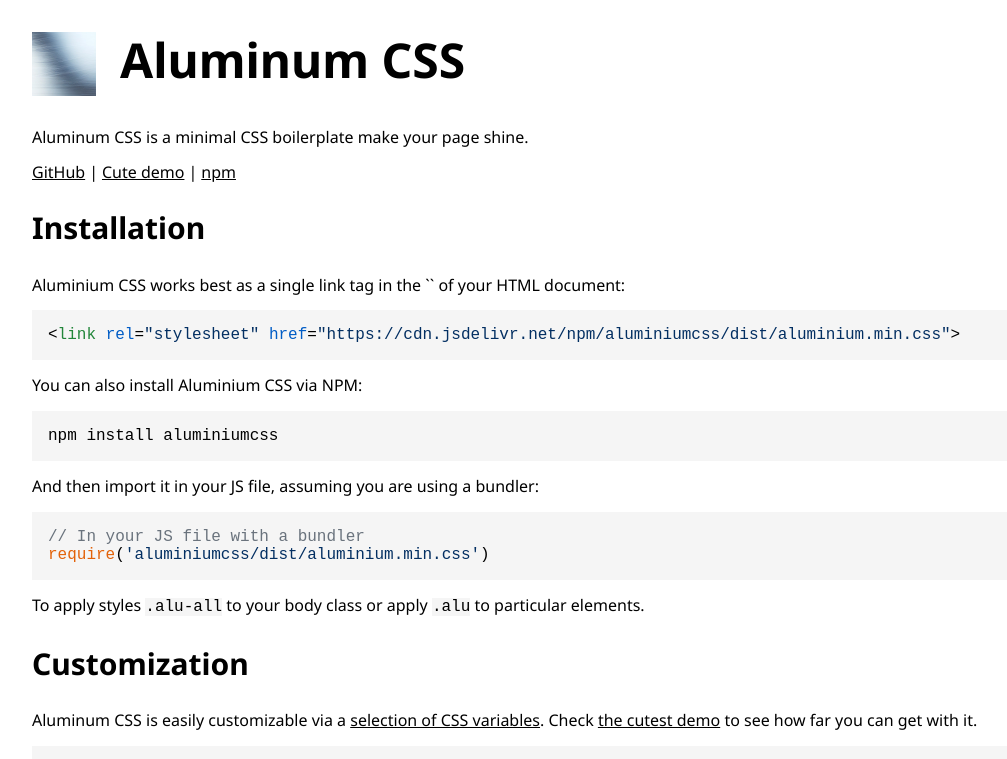
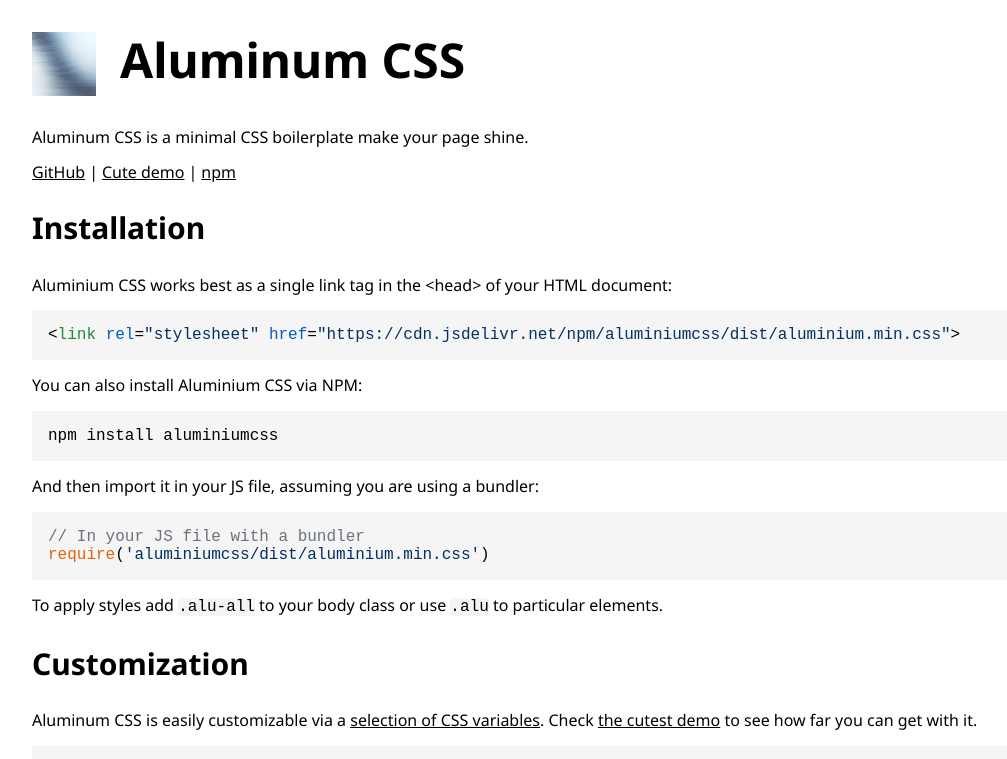
Before and after one commit to pr0gramista/aluminiumcss, a website: page index.html in a window 1280 px wide. Shown: the top 759 px of the page, without its empty margins (16-1023 px from the left). Drawn offline with nearby package versions, Linux system fonts and the light colour scheme.

Commit message:
Improve docs

```diff
--- a/index.html
+++ b/index.html
@@ -35,7 +35,7 @@
         <a href="https://www.npmjs.com/package/aluminiumcss">npm</a>
       </div>
       <h3 id="installation">Installation</h3>
-      <p>Aluminium CSS works best as a single link tag in the `<head>` of your HTML document:</p>
+      <p>Aluminium CSS works best as a single link tag in the &lt;head&gt; of your HTML document:</p>
       <pre><code class="language-html">&lt;link rel="stylesheet" href="https://cdn.jsdelivr.net/npm/aluminiumcss/dist/aluminium.min.css"&gt;</pre></code>
       <p>
         You can also install Aluminium CSS via NPM:
@@ -48,7 +48,7 @@
 require('aluminiumcss/dist/aluminium.min.css')</code></pre>
       </code></pre>
       <p>
-        To apply styles <code>.alu-all</code> to your body class or apply <code>.alu</code> to particular elements.
+        To apply styles add <code>.alu-all</code> to your body class or use <code>.alu</code> to particular elements.
       </p>
       <h3 id="customization">Customization</h3>
       <p>
@@ -848,7 +848,7 @@
       <a>About</a>
       <a>Contact</a>
     </div>
-    <div class="text-sm">Copyright 2025 &copy; Aluminium CSS</div>
+    <div class="text-sm">Copyright &copy; 2025 Aluminium CSS</div>
   </div>
 </footer>
 
```
Also changed, not shown: index.template.html (+2 -2 lines), README.md.
